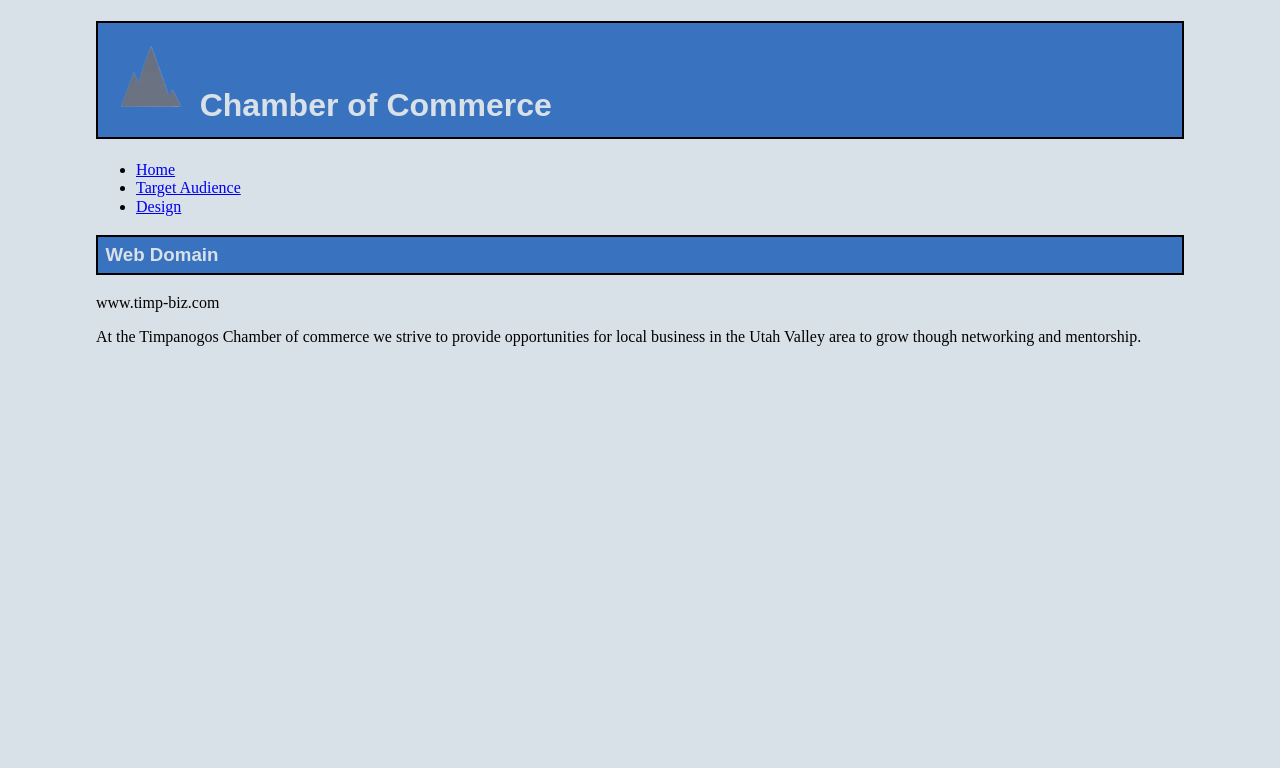
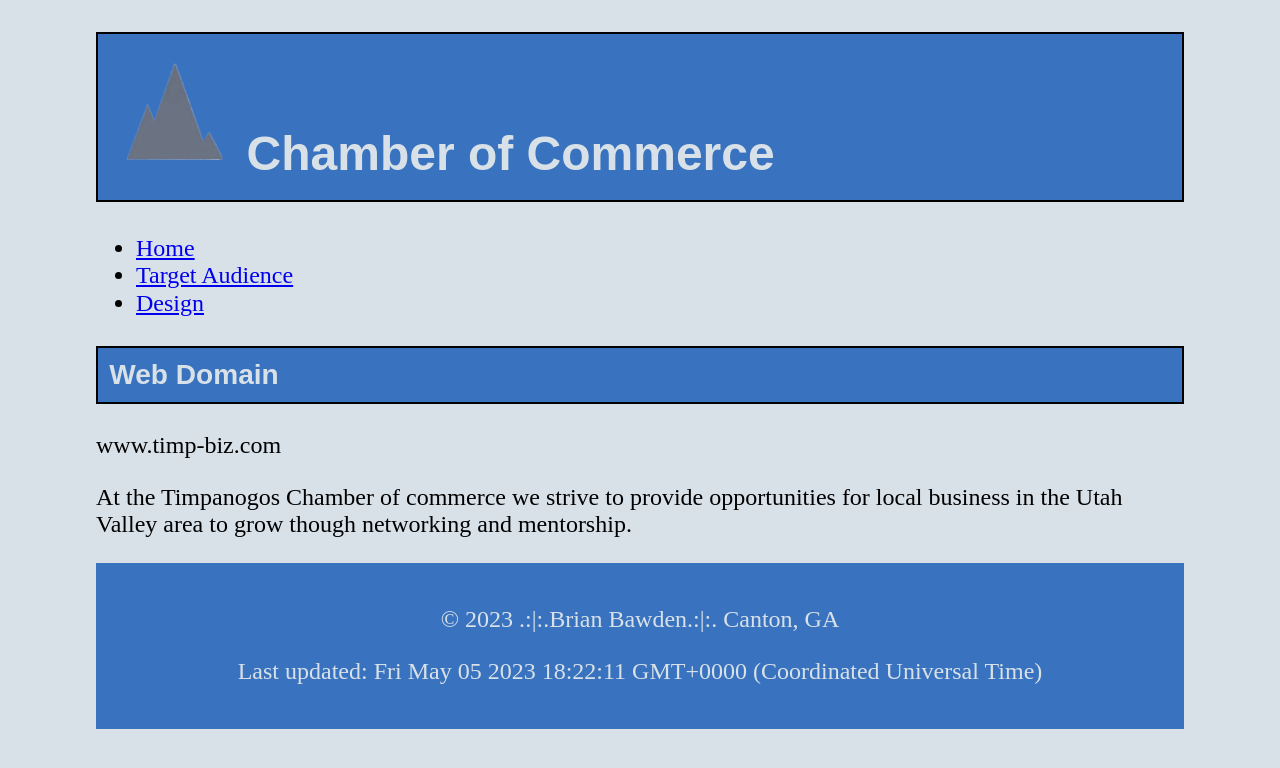
Before and after one commit to BrianBawden/wdd230, a plain HTML site: page lesson03/index.html in a window 1280 px wide. Drawn offline with Linux system fonts and the light colour scheme.

Commit message:
add footer and css for footer.

```diff
--- a/lesson03/design.html
+++ b/lesson03/design.html
@@ -43,7 +43,10 @@
     </body>
 
     <footer>
+        <script src="script/header.js"></script>
 
     </footer>
+    <script src="../assignment-portal/script/script.js"></script>
+
 </body>
 </html>
--- a/lesson03/index.html
+++ b/lesson03/index.html
@@ -19,7 +19,9 @@
     </body>
 
     <footer>
+        <script src="script/header.js"></script>
+    </footer>
+    <script src="../assignment-portal/script/script.js"></script>
 
-    </footer>
 </body>
 </html>
--- a/lesson03/script/header.js
+++ b/lesson03/script/header.js
@@ -11,5 +11,10 @@ document.querySelector("header").innerHTML =
 
   document.querySelector("footer").innerHTML =
   `
-
+  <footer class="content">
+      <p id="copyright">
+        &copy; <span id="copyYear"></span> .:|:.Brian Bawden.:|:. Canton, GA
+      </p>
+      <p id="update">Last updated: <span id="modDate"></span></p>
+    </footer>
   `
--- a/lesson03/style/style.css
+++ b/lesson03/style/style.css
@@ -3,10 +3,16 @@ body{
     max-width: 85%;
     font-family: 'Playfair Display', serif;
     margin: auto;
+    font-size: x-large;
 }
-p{
-    color: black;
+
+footer{
+    text-align: center;
+    background-color: #3973bf;
+    color: #d9e1e8;
+    padding: .4em;
 }
+
 
 h1, h2, h3, h4{
     color: #d9e1e8;
@@ -17,14 +23,11 @@ h1, h2, h3, h4{
 }
 
 header img{
-    width: 60px;
+    width: 2em;
 }
 
 img{
     margin: 10px;
-}
-li a{
-    /* color: #3973bf; */
 }
 
 #oswald h4{
@@ -39,9 +42,9 @@ li a{
     display: flex;
     flex-direction: column;
 }
+
 .colors{
     text-align: center;
-    font-size: small;
     width: 30%;
     height: 4em;
     border: 2px solid black;
```
Also changed, not shown: lesson03/target-audience.html (+3 -0 lines).
